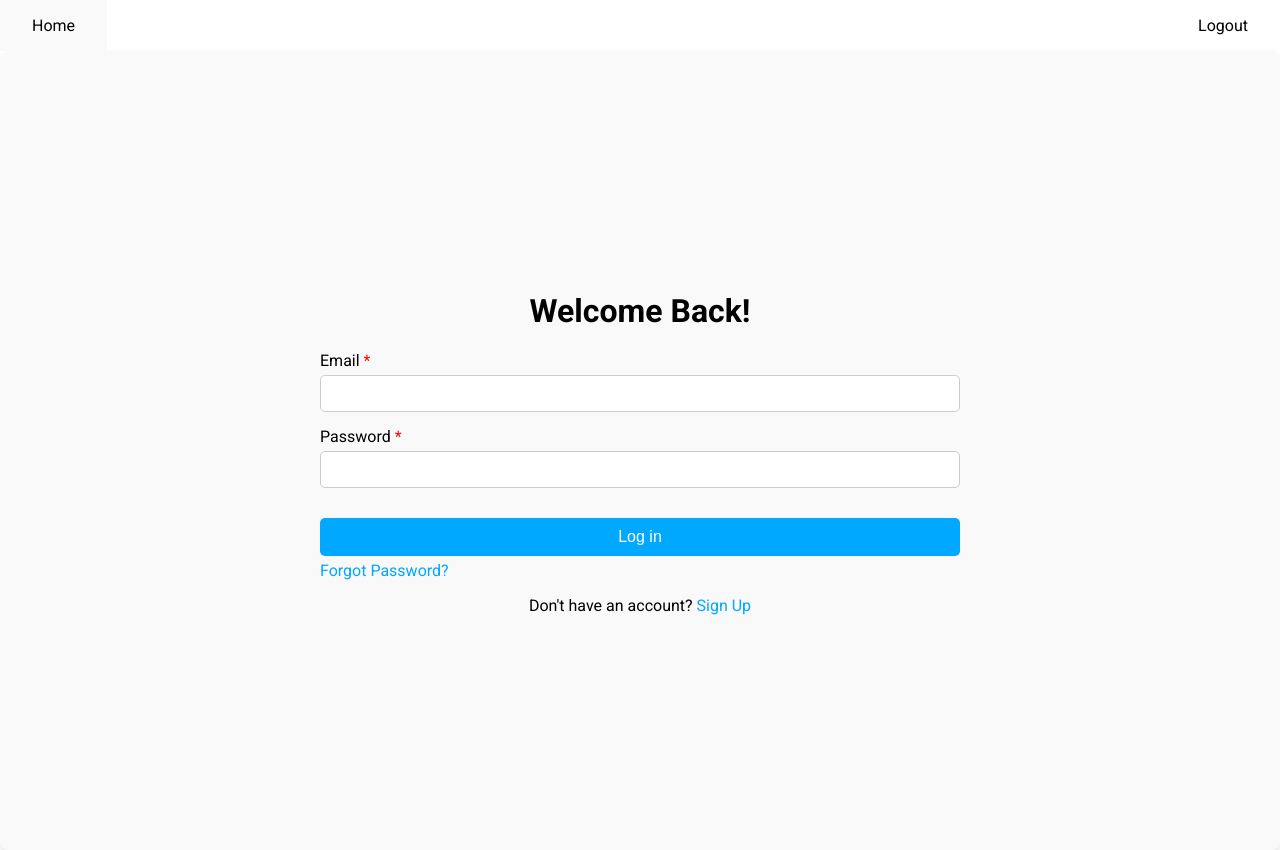
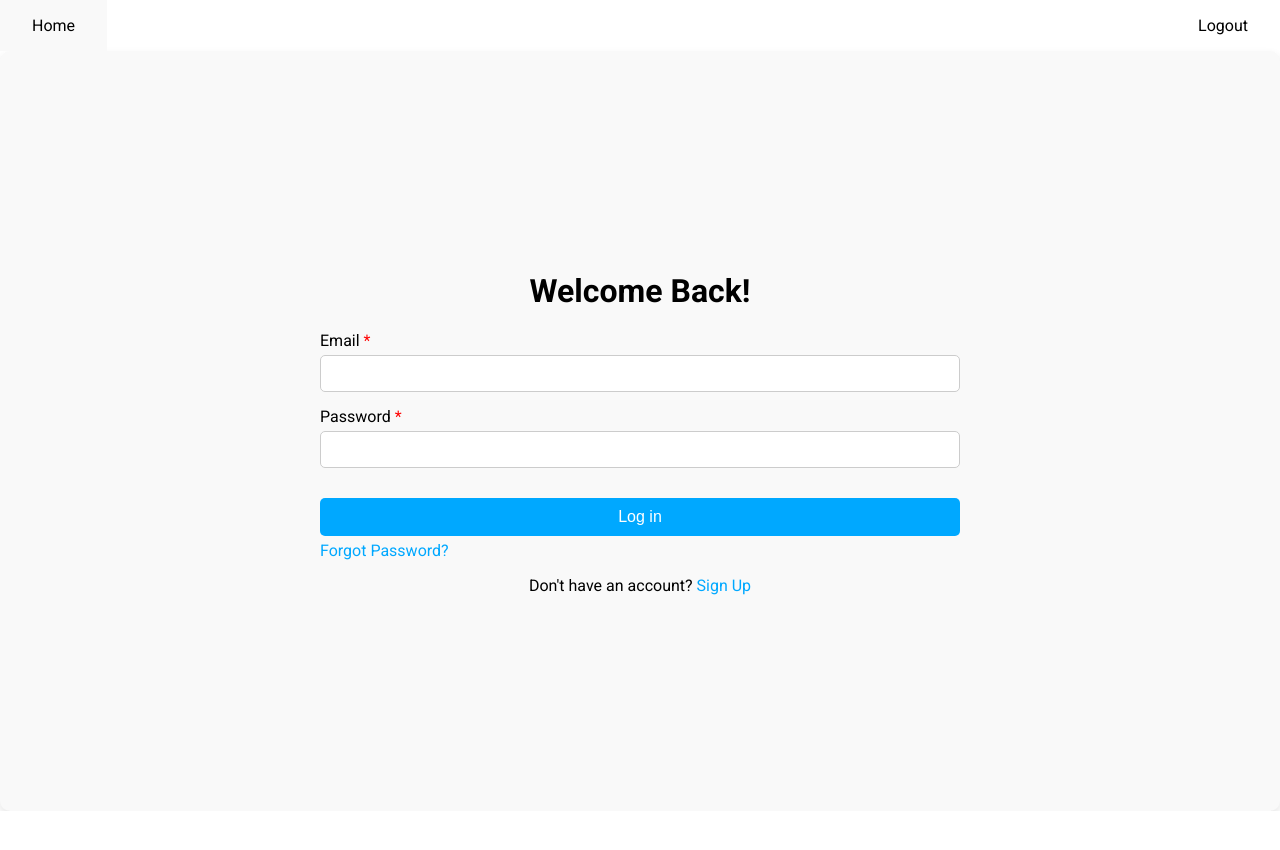
Before and after one commit to rmmhm/TravelPal, a React (Create React App) app in the folder TravelPal/src/main/app/: page /login in a window 1280 px wide. After the commit the page ends 811 px from the top, so only its background shows below. Built offline with nearby package versions, Linux system fonts and the light colour scheme.

Commit message:
Fix heights to match navbar

```diff
--- a/TravelPal/src/main/app/src/pages/Login.css
+++ b/TravelPal/src/main/app/src/pages/Login.css
@@ -7,7 +7,7 @@
   background-color: #f9f9f9;
   border-radius: 10px;
   box-shadow: 0 4px 8px rgba(0, 0, 0, 0.1);
-  height: 100vh;
+  height: 95vh;
   width: 100vw;
 }
 
--- a/TravelPal/src/main/app/src/pages/Map.css
+++ b/TravelPal/src/main/app/src/pages/Map.css
@@ -2,7 +2,7 @@
   background-color: white;
   display: flex;
   flex-direction: column;
-  height: 100vh;
+  height: 95vh;
   padding: 0;
   margin: 0;
   box-sizing: border-box;
--- a/TravelPal/src/main/app/src/pages/Signup.css
+++ b/TravelPal/src/main/app/src/pages/Signup.css
@@ -7,7 +7,7 @@
   background-color: #f9f9f9;
   border-radius: 10px;
   box-shadow: 0 4px 8px rgba(0, 0, 0, 0.1);
-  height: 100vh;
+  height: 95vh;
   width: 100vw;
 }
 
--- a/TravelPal/src/main/app/src/pages/Welcome.css
+++ b/TravelPal/src/main/app/src/pages/Welcome.css
@@ -1,14 +1,12 @@
 .welcome-container {
   display: flex;
   flex-direction: column;
-  height: 100vh;
+  height: 95vh;
   width: 100vw;
   justify-content: center;
   align-items: center;
   text-align: center;
   background-color: #f9f9f9;
-  /* border-radius: 10px;
-  box-shadow: 0 4px 8px rgba(0, 0, 0, 0.1); */
 }
 
 .welcome-container h1 {
```
